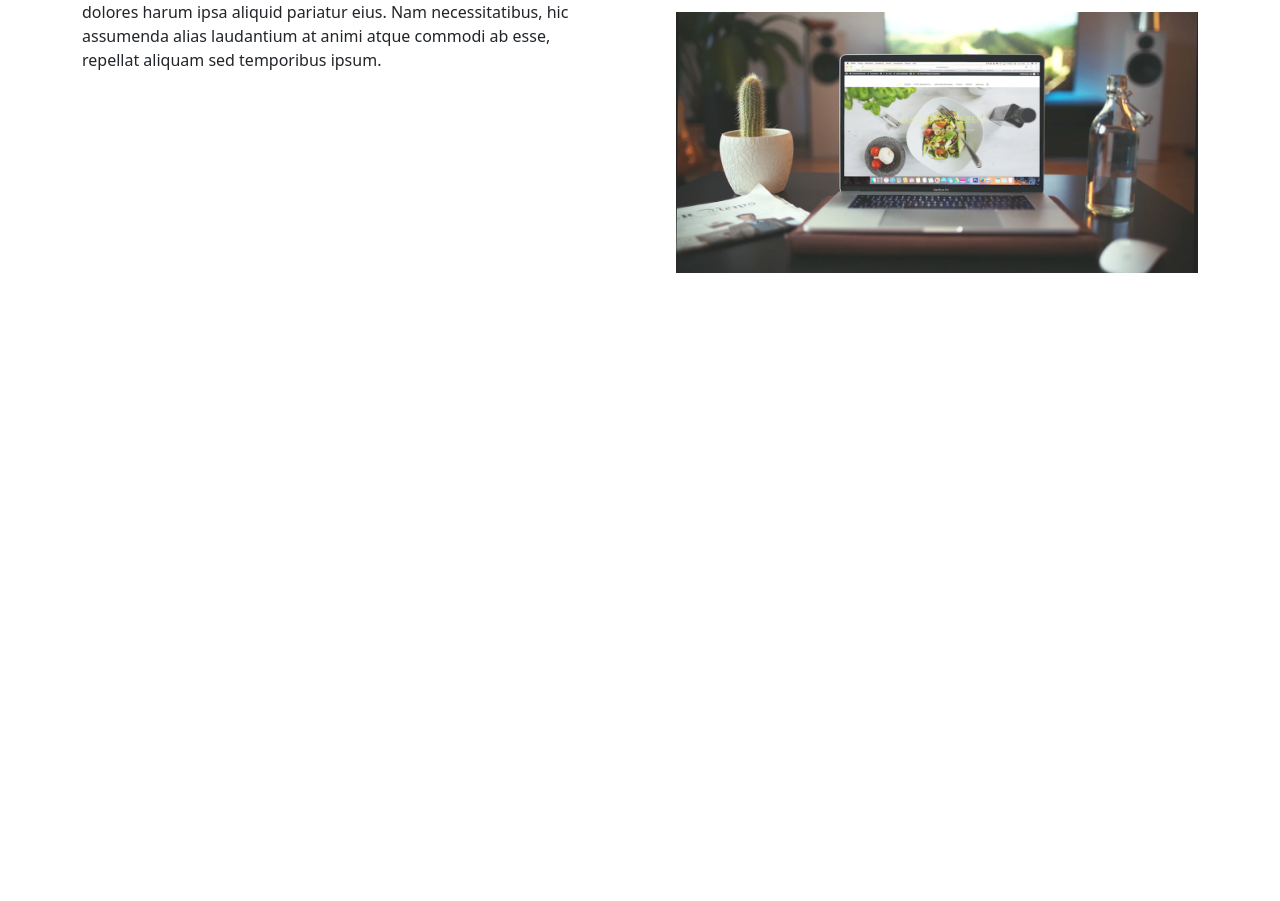
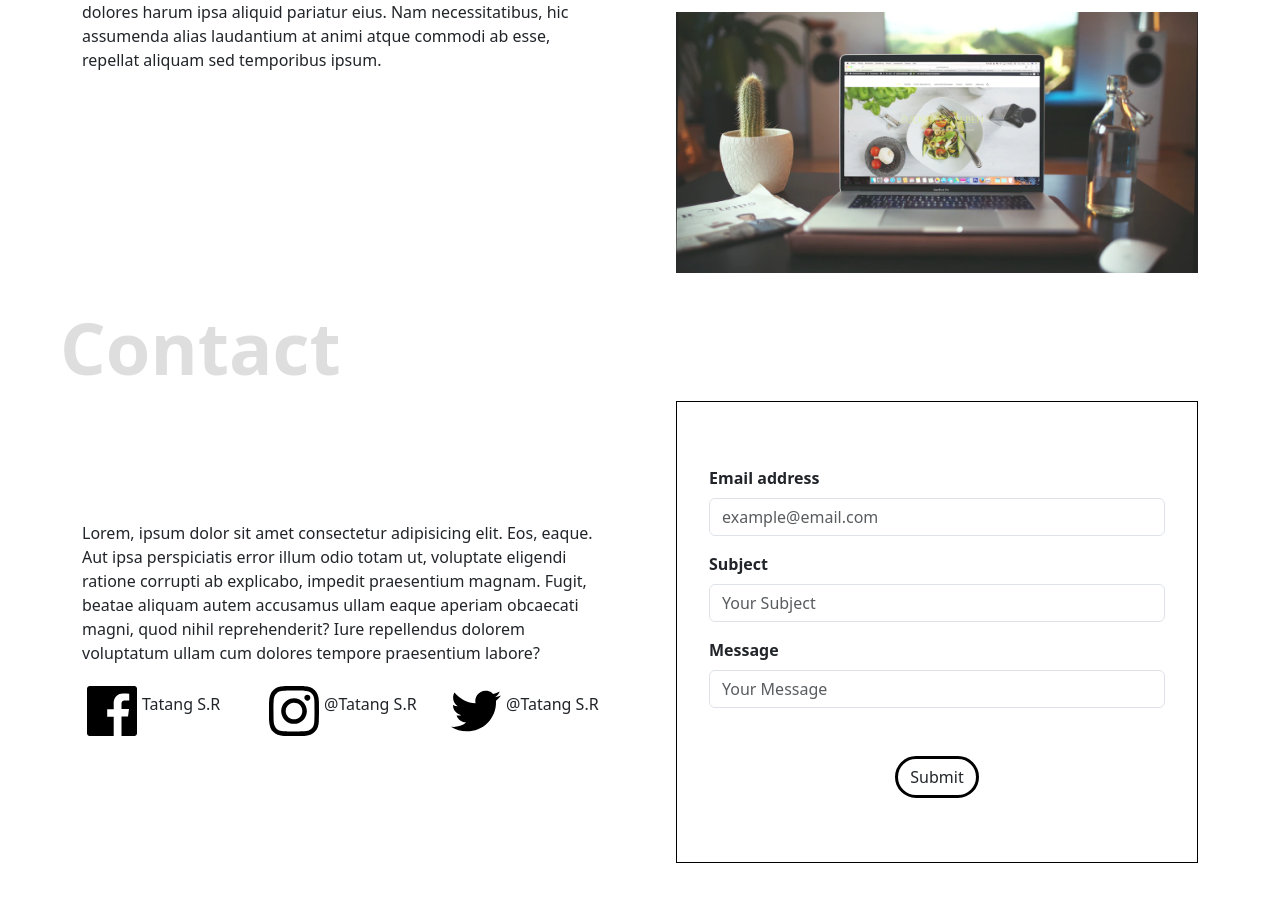
Before and after one commit to ta2ng84/Portfolio, a plain HTML site: page index.html in a window 1280 px wide. Shown: the part 1619-2520 px from the top of the page. Before the commit the page ends 1892 px from the top, so only its background shows below. Drawn offline with nearby package versions, Linux system fonts and the light colour scheme.

Commit message:
add contact

```diff
--- a/index.html
+++ b/index.html
@@ -112,6 +112,47 @@
             </div>
           </section>
 
+          <section id="contact" class="contact container">
+            <div class="row d-flex align-items-center gap-5">
+              <div class="col">
+                <p>Lorem, ipsum dolor sit amet consectetur adipisicing elit. Eos, eaque. Aut ipsa perspiciatis error illum odio totam ut, voluptate eligendi ratione corrupti ab explicabo, impedit praesentium magnam. Fugit, beatae aliquam autem accusamus ullam eaque aperiam obcaecati magni, quod nihil reprehenderit? Iure repellendus dolorem voluptatum ullam cum dolores tempore praesentium labore?</p>
+                <div class="row">
+                  <div class="col d-flex align-items-center">
+                    <img src="images/Facebook.svg" alt="facebook">
+                    <p>Tatang S.R</p>
+                  </div>
+                  <div class="col d-flex align-items-center">
+                    <img src="images/Instagram.svg" alt="Instagram">
+                    <p>@Tatang S.R</p>
+                  </div>
+                  <div class="col d-flex align-items-center">
+                    <img src="images/Twitter.svg" alt="Twitter">
+                    <p>@Tatang S.R</p>
+                  </div>
+                </div>
+              </div>
+              <div class="col">
+                <form class="contact-form" onsubmit="onFormSubmit(event)">
+                  <div class="mb-3">
+                    <label for="inp_email" class="form-label">Email address</label>
+                    <input type="email" class="form-control" id="inp_email" placeholder="example@email.com">
+                  </div>
+                  <div class="mb-3">
+                    <label for="inp_subject" class="form-label">Subject</label>
+                    <input type="text" class="form-control" id="inp_subject" placeholder="Your Subject">
+                  </div>
+                  <div class="mb-3">
+                    <label for="inp_message" class="form-label">Message</label>
+                    <input type="text" class="form-control" id="inp_message" placeholder="Your Message">
+                  </div>
+                  <div class="d-flex justify-content-center mt-5">
+                    <button type="submit" class="btn button">Submit</button>
+                  </div>
+                </form>
+              </div>
+            </div>
+          </section>
+
     <script src="https://cdn.jsdelivr.net/npm/@popperjs/core@2.11.8/dist/umd/popper.min.js" integrity="sha384-I7E8VVD/ismYTF4hNIPjVp/Zjvgyol6VFvRkX/vR+Vc4jQkC+hVqc2pM8ODewa9r" crossorigin="anonymous"></script>
     <script src="https://cdn.jsdelivr.net/npm/bootstrap@5.3.3/dist/js/bootstrap.min.js" integrity="sha384-0pUGZvbkm6XF6gxjEnlmuGrJXVbNuzT9qBBavbLwCsOGabYfZo0T0to5eqruptLy" crossorigin="anonymous"></script>
     <script src="https://code.jquery.com/jquery-3.7.1.min.js" integrity="sha256-/JqT3SQfawRcv/BIHPThkBvs0OEvtFFmqPF/lYI/Cxo=" crossorigin="anonymous"></script>
--- a/main.js
+++ b/main.js
@@ -15,3 +15,26 @@ function toggleDetail(e) {
     $(detail).slideToggle()
 
 }
+
+function onFormSubmit(e) {
+    e.preventDefault()
+
+    const email = $("#inp_email")
+    const subject = $("#inp_subject")
+    const message = $("#inp_message")
+
+    if(!$(email).val()) {
+        alert ("Email is required")
+    } else if (!$(subject).val()) {
+       alert ("Subject is required")
+    } else if (!$(message).val()) {
+        alert ("Message is required")
+    } else {
+        alert ("Form submited")
+
+        $(email).val("")
+        $(subject).val("")
+        $(message).val("")
+
+        }
+    }
--- a/style.css
+++ b/style.css
@@ -128,6 +128,31 @@ section{
     content: 'Web Develop';
 }
 
+.contact {
+    padding-bottom: 124px;
+}
+
+.contact::before {
+    content: 'Contact';
+    z-index: -1;
+    font-size: 72px;
+    font-weight: 700;
+    color: gray;
+    opacity: 0.25;
+    position: absolute;
+    top: 20px;
+    left: -10px;
+}
+
+.contact-form {
+    border: 1px solid black;
+    padding: 64px 32px ;
+}
+
+.form-label {
+    font-weight: 700;
+}
+
 @keyframes upDown{
     0% {
         transform: translateY(0);
```
